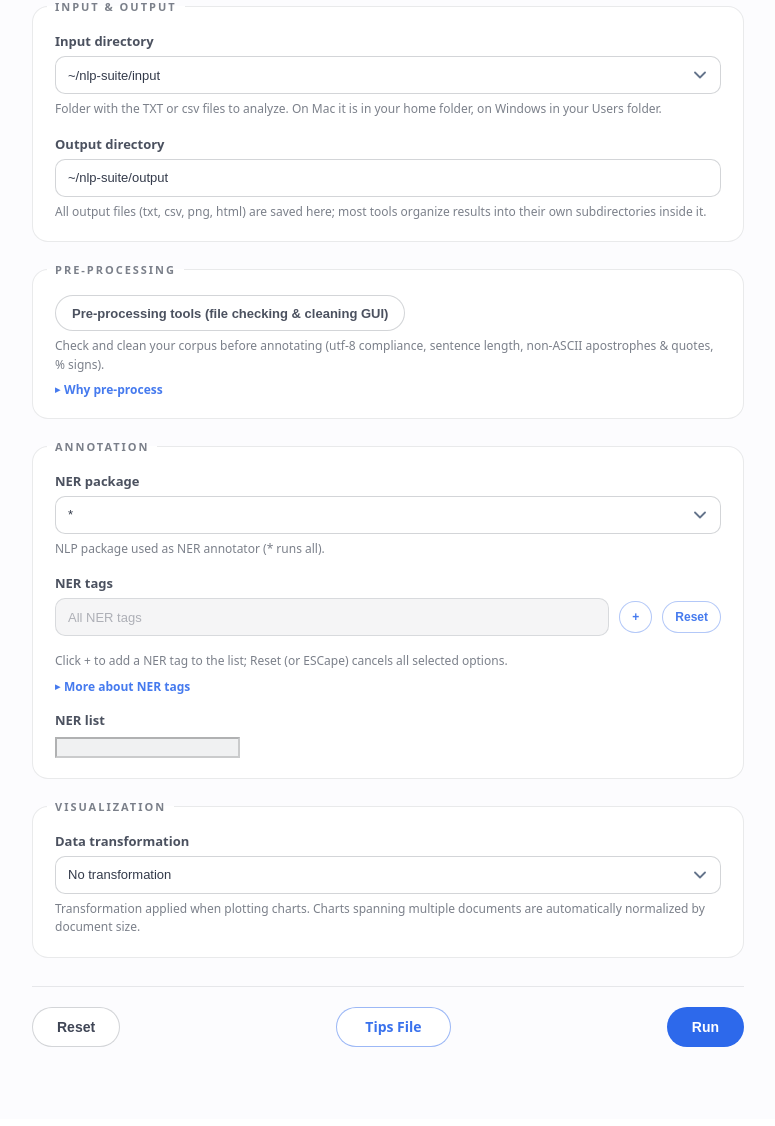
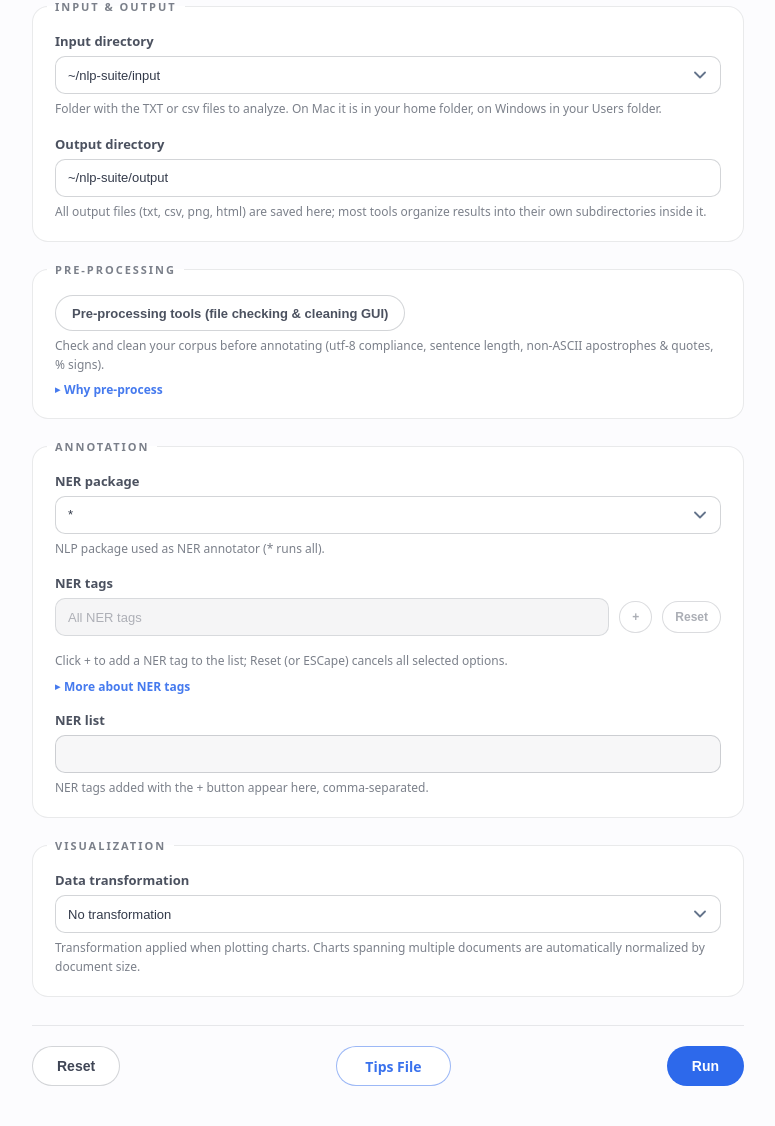
Before and after one commit to coralynnkc/nlp-suite-new, a Django app: template ui/templates/NER.html in a window 1280 px wide. Shown: the part 190-1316 px from the top of the page, without its empty margins (252-1027 px from the left). Before the commit the page ends 1237 px from the top, so only its background shows below. Run offline with Django 4.2, Linux system fonts and the light colour scheme; the template is opened without the code that fills it, so the values that code supplies are empty; some libraries are stand-ins or nearby versions.

Commit message:
ui: fix form polish issues — input[type=button] styling, file inputs, NER + button, broken IDs

```diff
--- a/ui/app/static/css/style.css
+++ b/ui/app/static/css/style.css
@@ -154,6 +154,13 @@ fieldset.form-section legend {
 
 .field input[type="file"]:disabled::file-selector-button {
   background: rgba(15, 23, 42, 0.06);
+  color: rgba(15, 23, 42, 0.40);
+  cursor: not-allowed;
+}
+
+/* disabled file inputs: grey the text only, not a full-width box */
+.field input[type="file"]:disabled {
+  background: transparent;
   color: rgba(15, 23, 42, 0.40);
   cursor: not-allowed;
 }
@@ -345,20 +352,23 @@ details.field-more + .field-row {
   border-radius: 999px;
   font-size: 13px;
   font-weight: 600;
+  white-space: nowrap;
   cursor: pointer;
   background: #fff;
   color: rgba(15, 23, 42, 0.75);
   border: 1px solid rgba(15, 23, 42, 0.18);
   transition: background 0.15s ease;
+  flex-shrink: 0;
 }
 
 .field button:not(.reset-button):not(.run-button):hover {
   background: rgba(15, 23, 42, 0.05);
 }
 
-/* small +/Reset action buttons beside multi-selects */
+/* small +/−/Reset action buttons beside multi-selects */
 button#button_id,
-button#reset_id {
+button#reset_id,
+.field input[type="button"] {
   height: 32px;
   padding: 0 12px;
   border-radius: 999px;
@@ -372,9 +382,18 @@ button#reset_id {
   flex-shrink: 0;
 }
 
-button#button_id:hover,
-button#reset_id:hover {
+button#button_id:hover:enabled,
+button#reset_id:hover:enabled,
+.field input[type="button"]:hover:enabled {
   background: rgba(37, 99, 235, 0.07);
+}
+
+button#button_id:disabled,
+button#reset_id:disabled,
+.field input[type="button"]:disabled {
+  color: rgba(15, 23, 42, 0.35);
+  border-color: rgba(15, 23, 42, 0.15);
+  cursor: not-allowed;
 }
 
 /* ── Color picker ────────────────────────────────────────────── */
--- a/ui/app/static/js/NER.js
+++ b/ui/app/static/js/NER.js
@@ -3,16 +3,36 @@ function nerToggle(){
     var tagsOption = document.getElementById("ner_tags");
     var buttonSel = document.getElementById("button_id");
     var resetID = document.getElementById("reset_id");
+    var nerList = document.getElementById("ner_list");
     if(packagesOption.value === "Stanford CoreNLP"){
         tagsOption.disabled = false;
         buttonSel.disabled = false;
         resetID.disabled = false;
+        nerList.disabled = false;
     }
     else{
         tagsOption.disabled = true;
         buttonSel.disabled = true;
         resetID.disabled = true;
+        nerList.disabled = true;
     }
 }
 document.getElementById("ner_algorithm").addEventListener("change", nerToggle);
 nerToggle();
+
+function nerAddTag(){
+    var tagsOption = document.getElementById("ner_tags");
+    var nerList = document.getElementById("ner_list");
+    var value = tagsOption.options[tagsOption.selectedIndex].value;
+    var current = nerList.value ? nerList.value.split(",") : [];
+    if(current.indexOf(value) === -1){
+        current.push(value);
+        nerList.value = current.join(",");
+    }
+}
+document.getElementById("button_id").addEventListener("click", nerAddTag);
+
+function nerResetTags(){
+    document.getElementById("ner_list").value = "";
+}
+document.getElementById("reset_id").addEventListener("click", nerResetTags);
--- a/ui/templates/NER.html
+++ b/ui/templates/NER.html
@@ -96,7 +96,8 @@
 
         <div class="field">
             <label for="ner_list">NER list</label>
-            <input type="words" id="ner_list" name="ner_list" disabled>
+            <input type="text" id="ner_list" name="ner_list" disabled>
+            <p class="field-help">NER tags added with the + button appear here, comma-separated.</p>
         </div>
     </fieldset>
 
--- a/ui/templates/filesearchword.html
+++ b/ui/templates/filesearchword.html
@@ -52,8 +52,8 @@
         <div class="field sub-option">
             <label for="selectedCsvFile">Dictionary file</label>
             <div class="options">
-                <button type="button" id="selectDictionaryFile" onclick="document.getElementById('csvFile').click();">Select dictionary file</button>
-                <input type="file" id="file" name="file" accept=".csv" style="display: none;" onchange="document.getElementById('fileName').value = this.value;">
+                <button type="button" id="selectDictionaryFile" onclick="document.getElementById('file').click();">Select dictionary file</button>
+                <input type="file" id="file" name="file" accept=".csv" style="display: none;" onchange="document.getElementById('selectedCsvFile').value = this.value;">
                 <input type="text" id="selectedCsvFile" name="selectedCsvFile" placeholder="No file selected" value="">
             </div>
         </div>
--- a/ui/templates/wordnet.html
+++ b/ui/templates/wordnet.html
@@ -109,6 +109,7 @@
         </div>
         <div class="field-row sub-option">
             <div class="field">
+                <label for="zoom-out-sentenceID-csv">csv file with Sentence IDs</label>
                 <input type="file" id="zoom-out-sentenceID-csv" name="zoom-out-sentenceID-csv" disabled>
             </div>
             <div class="field">
```
Also changed, not shown: TECH_DEBT.md (+11 -0 lines), ui/templates/NGrams_CoOccurrences.html (+3 -4 lines).
